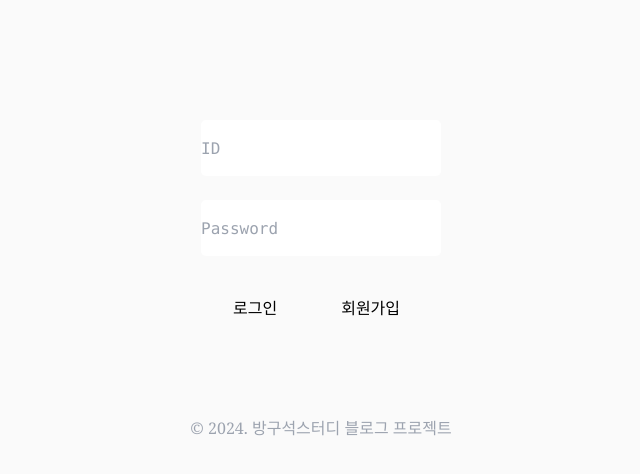
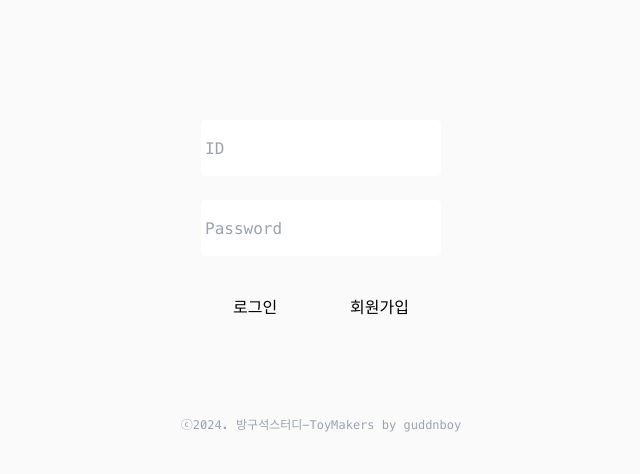
Before and after one commit to ToyMakers/blog-fe-guddnboy, a Next.js app: page / in a window 1280 px wide. Shown: the top 474 px of the page, without its empty margins (319-959 px from the left). Built offline with nearby package versions, Linux system fonts and the light colour scheme.

Commit message:
refact(form 태그로 수정, UI 수정)

```diff
--- a/pages/login.tsx
+++ b/pages/login.tsx
@@ -16,7 +16,8 @@ const Login = () => {
     router.push(path);
   };
 
-  const handleLogin = async () => {
+  const handleLogin = async (e: { preventDefault: () => void }) => {
+    e.preventDefault();
     if (username === '' || password === '') {
       alert('아이디와 비밀번호를 입력해주세요');
       return;
@@ -49,35 +50,44 @@ const Login = () => {
   };
 
   return (
-    <div className="flex flex-col min-h-screen items-center p-24">
+    <div className="flex flex-col p-24 min-w-[500px]">
+      <form onSubmit={handleLogin} className="flex flex-col justify-center items-center">
+        <div>
           <input
-        className="w-60 h-14 mt-6 rounded-[5px]"
+            className="w-60 h-14 mt-6 rounded-[5px] outline-none placeholder:p-1"
             type="text"
             placeholder="ID"
             value={username}
             onChange={(e) => setUsername(e.target.value)}
           />
+        </div>
+        <div>
           <input
-        className="w-60 h-14 my-6 rounded-[5px]"
+            className="w-60 h-14 my-6 rounded-[5px] outline-none placeholder:p-1"
             type="password"
             placeholder="Password"
             value={password}
             onChange={(e) => setPassword(e.target.value)}
           />
-      <div className="w-60 h-14">
+        </div>
+        <div className="w-60 h-14 flex justify-between">
           <button
-          className="w-30 h-14 px-8  hover:text-primary transition rounded-[10px] font-serif"
-          onClick={() => handleLogin()}>
+            className="w-30 h-14 px-8  text-primary hover:-translate-y-2 transition"
+            type="submit">
             로그인
           </button>
           <button
-          className="w-30 h-14 px-8  hover:text-primary transition rounded-[10px] font-serif"
+            className="w-30 h-14 px-8 text-primary hover:-translate-y-2 transition"
+            type="button"
             onClick={() => navigateTo('/signup')}>
             회원가입
           </button>
         </div>
-      <footer className="m-20 text-gray-400 font-serif">
-        © 2024. 방구석스터디 블로그 프로젝트
+      </form>
+      <footer className="text-center m-20 text-gray-400 text-[12px]">
+        ⓒ2024.
+        <a href="https://github.com/ToyMakers/blog-server"> 방구석스터디-ToyMakers</a>
+        <a href="https://github.com/guddnboy"> by guddnboy</a>
       </footer>
     </div>
   );
```
Lines whose indentation alone changed are shown as unchanged.
